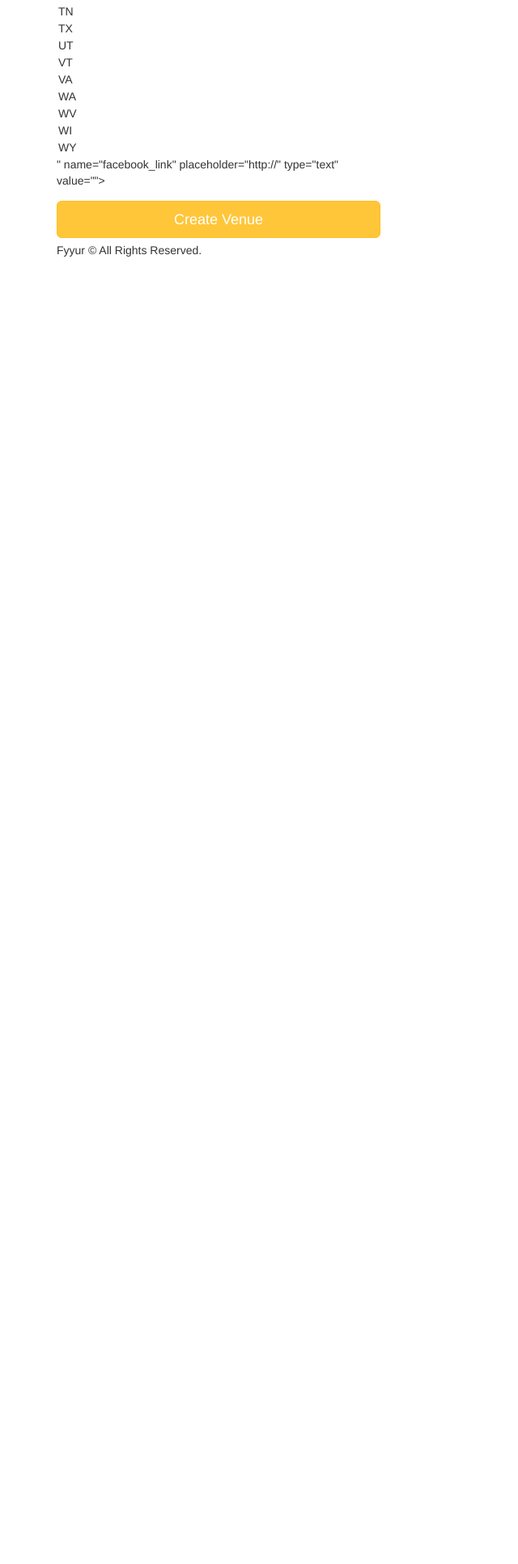
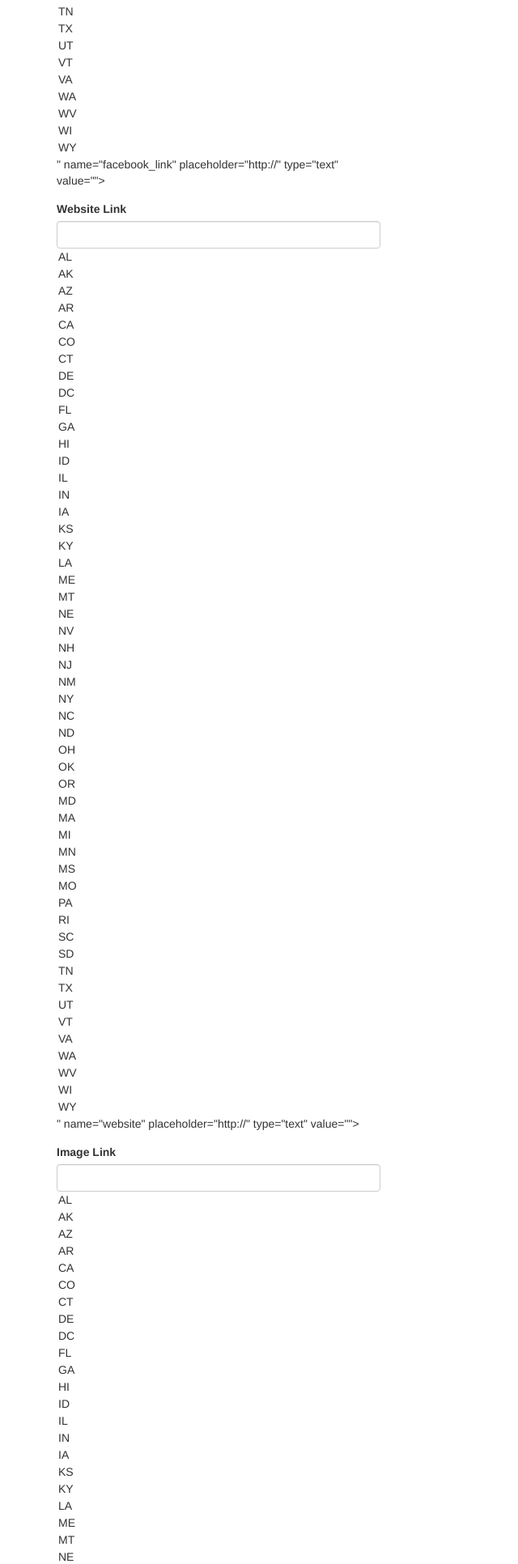
Before and after one commit to BaineGames/udacity-nd0044-p1, a Flask app: page /artists/create in a window 1280 px wide. Shown: the part 1417-3349 px from the top of the page at 81% size, without its empty margins (0-640 px from the left). Before the commit the page ends 1734 px from the top, so only its background shows below. Run offline with Flask 2, Linux system fonts and the light colour scheme; some libraries are stand-ins or nearby versions.

Commit message:
fixed new artist form to add new fields, also fixed shows page to fix missing images

```diff
--- a/app.py
+++ b/app.py
@@ -315,8 +315,16 @@
     genres = request.form.getlist('genres')
     facebook_link = request.form.get('facebook_link')
     image_link = request.form.get('image_link')
+    website = request.form.get('website')
+    seeking_venue = request.form.get('seeking_venue')
+    seeking_description = request.form.get('seeking_description')
 
-    artist = Artist(name=name, city=city, state=state, phone=phone, facebook_link=facebook_link, image_link=image_link, genres=genres)
+    if seeking_venue == 'y':
+      seeking_venue = True
+    else:
+      seeking_venue = False
+
+    artist = Artist(name=name, city=city, state=state, phone=phone, facebook_link=facebook_link, image_link=image_link, genres=genres, website=website, seeking_venue=seeking_venue, seeking_description=seeking_description)
     db.session.add(artist)
     db.session.commit()
     # on successful db insert, flash success
@@ -380,7 +388,7 @@
   # loop through upcoming shows and cast the timestamps as strings
   for upcoming_show in upcoming_shows:
     upcoming_show.start_time = str(upcoming_show.start_time)
-    upcoming_show.venue_image_link = db.session.query(Venue).get(past_show.venue_id).image_link
+    upcoming_show.venue_image_link = db.session.query(Venue).get(upcoming_show.venue_id).image_link
     data['upcoming_shows'].append(upcoming_show)
 
   sys.stdout.flush()
@@ -459,10 +467,10 @@
   for show in query:
     show = {
       "venue_id": show.venue_id,
-      "venue_name": [r.name for r in db.session.query(Venue.name).filter(Venue.id == show.venue_id).all()][0],
+      "venue_name": db.session.query(Venue).get(show.venue_id).name,
       "artist_id": show.artist_id,
-      "artist_name": [r.name for r in db.session.query(Artist.name).filter(Artist.id == show.artist_id).all()][0],
-      "artist_image_link": "https://images.unsplash.com/photo-1549213783-8284d0336c4f?ixlib=rb-1.2.1&ixid=eyJhcHBfaWQiOjEyMDd9&auto=format&fit=crop&w=300&q=80",
+      "artist_name": db.session.query(Artist).get(show.artist_id).name,
+      "artist_image_link": db.session.query(Artist).get(show.artist_id).image_link,
       "start_time": str(show.start_time)
     }
     data.append(show)
--- a/forms.py
+++ b/forms.py
@@ -225,5 +225,14 @@
         # TODO implement enum restriction
         'facebook_link', validators=[URL()]
     )
+    website = StringField(
+        'website', validators=[URL()]
+    )
+    seeking_venue = BooleanField(
+        'seeking_venue',
+    )
+    seeking_description = StringField(
+        'seeking_description'
+    )
 
 # TODO IMPLEMENT NEW ARTIST FORM AND NEW SHOW FORM
--- a/templates/forms/new_artist.html
+++ b/templates/forms/new_artist.html
@@ -31,7 +31,23 @@
       <div class="form-group">
           <label for="genres">Facebook Link</label>
           {{ form.facebook_link(class_ = 'form-control', placeholder='http://', id=form.state, autofocus = true) }}
-        </div>
+      </div>
+      <div class="form-group">
+        <label for="genres">Website Link</label>
+        {{ form.website(class_ = 'form-control', placeholder='http://', id=form.state, autofocus = true) }}
+      </div>
+      <div class="form-group">
+        <label for="genres">Image Link</label>
+        {{ form.image_link(class_ = 'form-control', placeholder='http://', id=form.state, autofocus = true) }}
+      </div>
+      <div class="form-group">
+        <label for="genres">Seeking Venue?</label>
+        {{ form.seeking_venue(class_ = 'form-control', placeholder='http://', id=form.state, autofocus = true) }}
+      </div>
+      <div class="form-group">
+        <label for="genres">Venue Description</label>
+        {{ form.seeking_description(class_ = 'form-control', placeholder='http://', id=form.state, autofocus = true) }}
+      </div>
       <input type="submit" value="Create Venue" class="btn btn-primary btn-lg btn-block">
     </form>
   </div>
```
